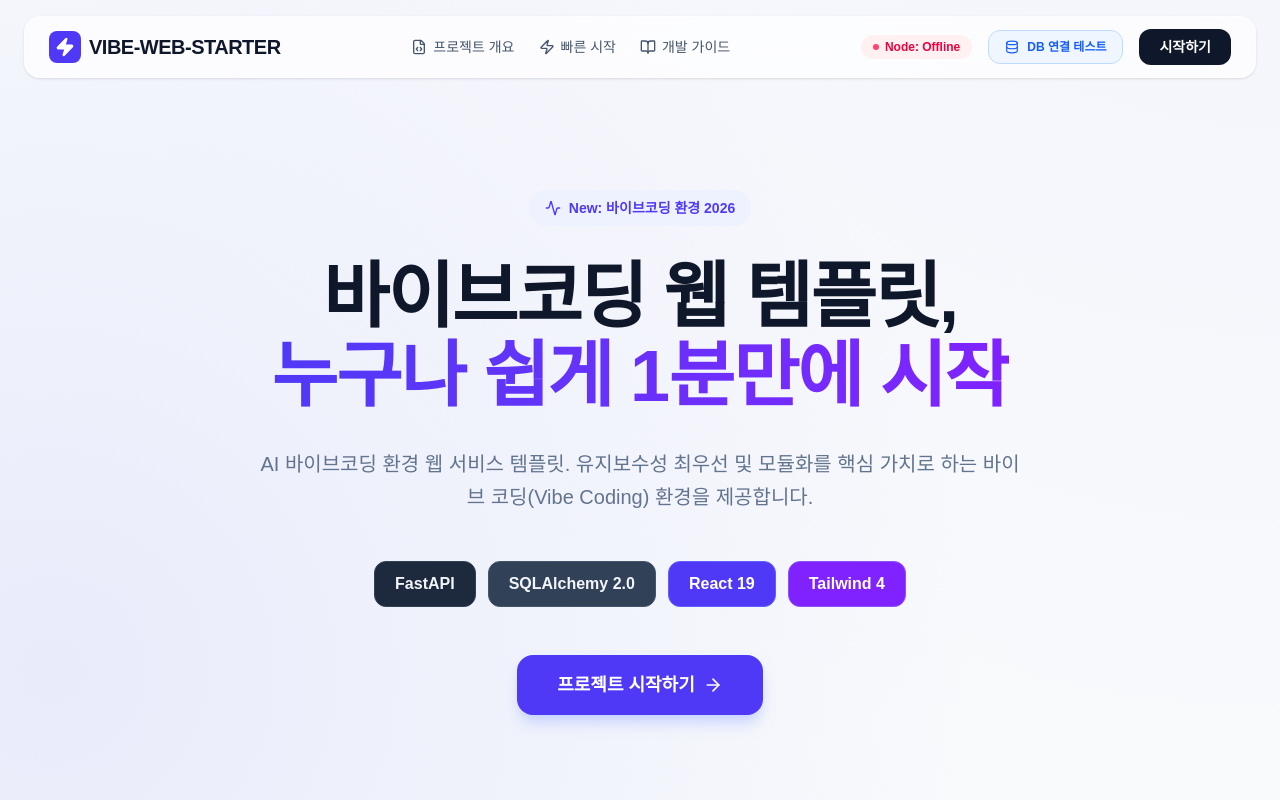
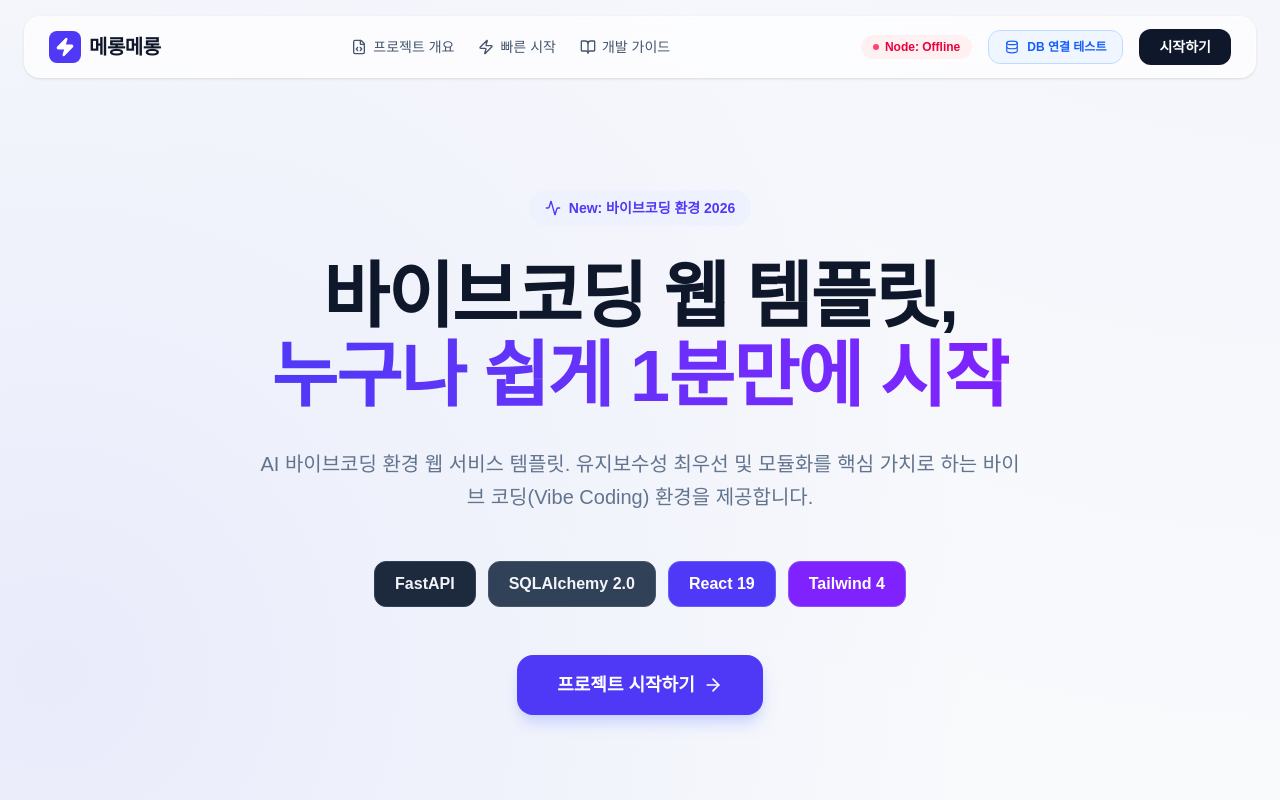
Before and after one commit to sksksjsn/spMobile, a React (Vite) app in the folder client/: page / in a window 1280 px wide. Shown: the top 800 px of the page. Built offline with nearby package versions, Linux system fonts and the light colour scheme; no server answers.

Commit message:
Update main page header text to '메롱메롱'
Changed the left top header text from 'vibe-web-starter' to '메롱메롱' in the App.tsx file.

https://claude.ai/code/session_01CBTfqv15EvZCuKAoUdNLuh

```diff
--- a/client/src/App.tsx
+++ b/client/src/App.tsx
@@ -91,7 +91,7 @@ function App() {
               <div className="w-8 h-8 bg-indigo-600 rounded-lg flex items-center justify-center">
                 <Zap className="text-white w-5 h-5" fill="currentColor" />
               </div>
-              <span className="text-xl font-bold tracking-tight text-slate-900 uppercase">vibe-web-starter</span>
+              <span className="text-xl font-bold tracking-tight text-slate-900 uppercase">메롱메롱</span>
             </div>
 
             <div className="hidden md:flex items-center gap-6 text-sm font-medium text-slate-600">
```
